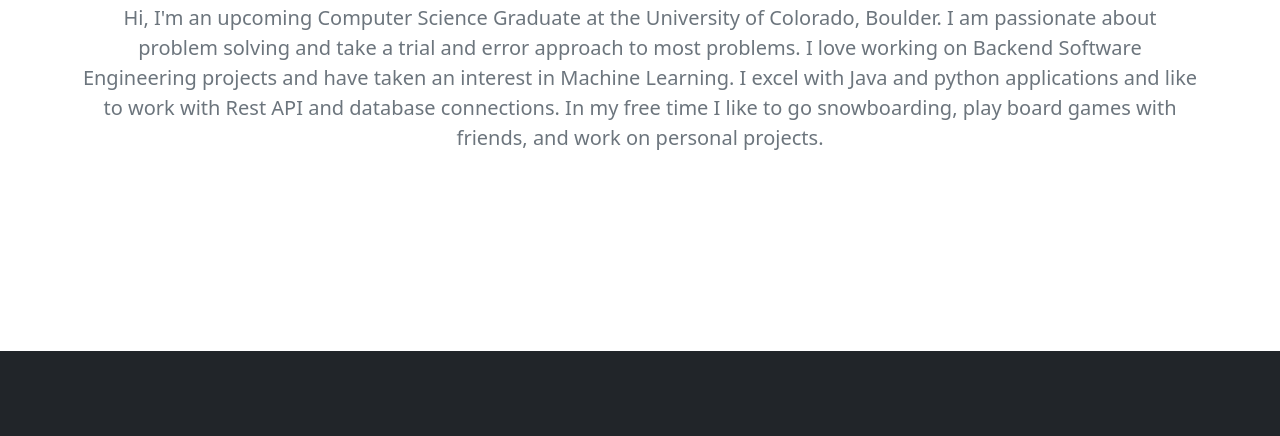
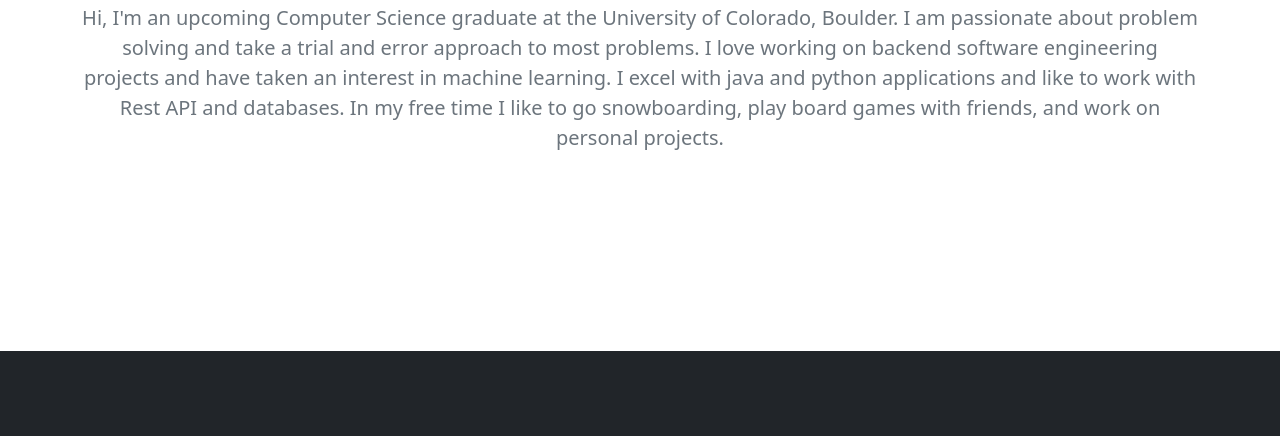
Before and after one commit to deri9377/deri9377.github.io, a plain HTML site: page index.html in a window 1280 px wide. Shown: the part 109-545 px from the top of the page. Drawn offline with nearby package versions, Linux system fonts and the light colour scheme; a web font is replaced by a local one.

```diff
--- a/index.html
+++ b/index.html
@@ -55,8 +55,8 @@
 	<div class="container">
 		<div class="col-md-12">
 			<p class="lead text-center text-muted">
-				Hi, I'm an upcoming Computer Science Graduate at the University of Colorado, Boulder. I am passionate about problem solving and take a trial and error approach to most problems. I love working on Backend Software Engineering projects and have taken an interest
-				in Machine Learning. I excel with Java and python applications and like to work with Rest API and database connections. In my free time I like to go snowboarding, play board games with friends, and work on personal projects.
+				Hi, I'm an upcoming Computer Science graduate at the University of Colorado, Boulder. I am passionate about problem solving and take a trial and error approach to most problems. I love working on backend software engineering projects and have taken an interest
+				in machine learning. I excel with java and python applications and like to work with Rest API and databases. In my free time I like to go snowboarding, play board games with friends, and work on personal projects.
 			</p>
 		</div>
 	</div>
```
Also changed, not shown: projects.html (+1 -1 lines).
